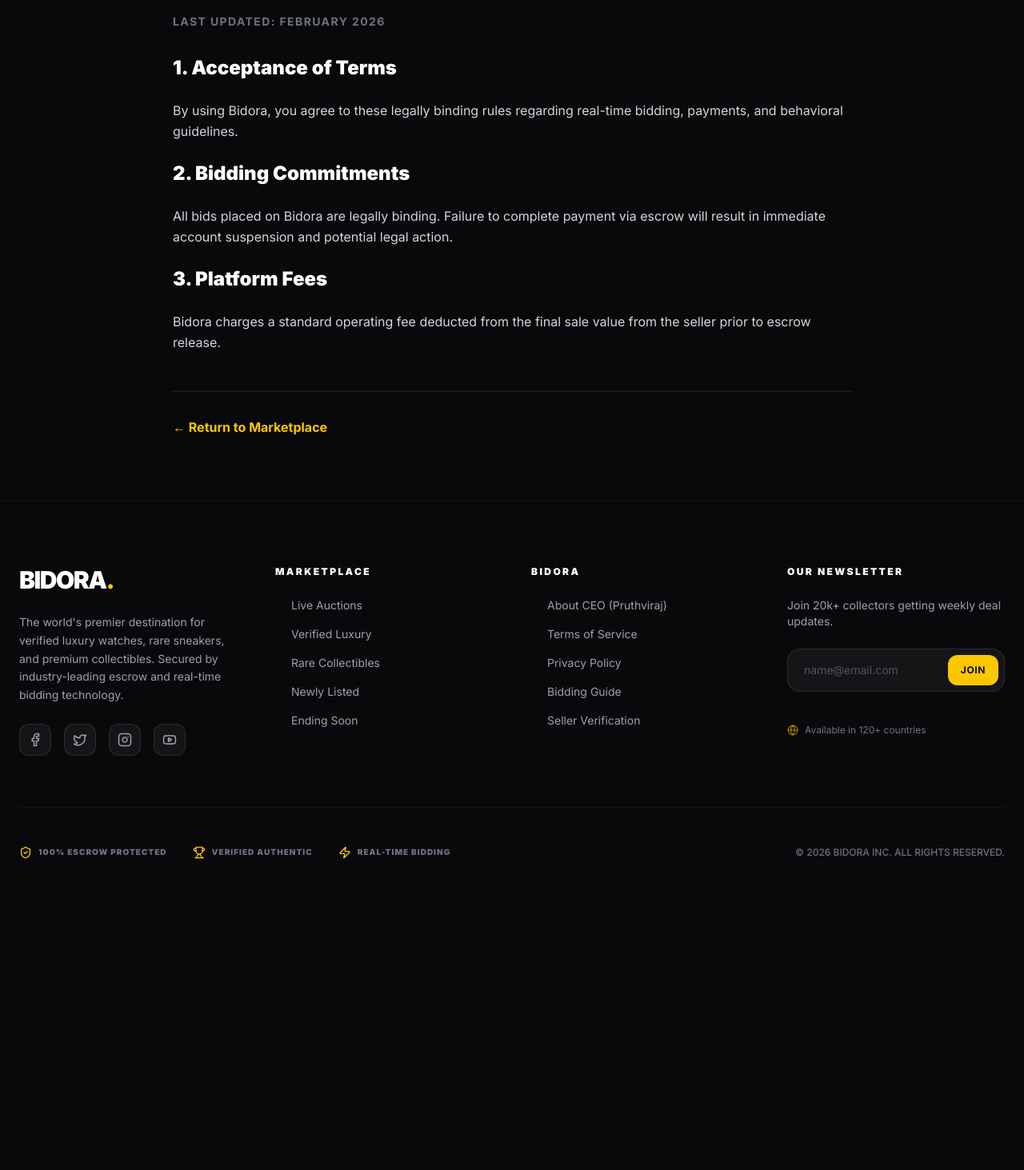
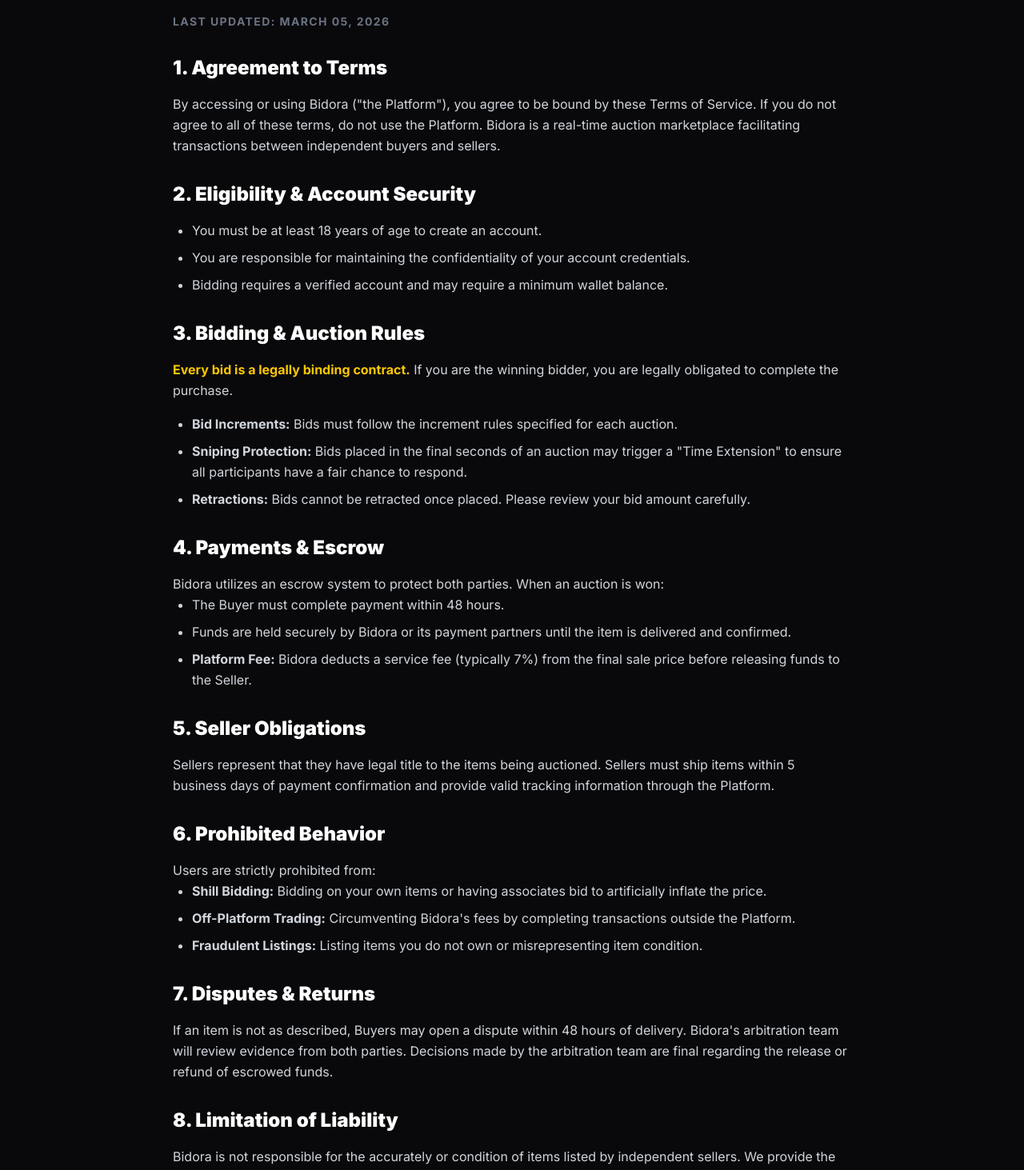
Before and after one commit to CODEWITHPRUTVHI/bidora, a Next.js app in the folder frontend/: page /legal/terms in a window 1280 px wide. Shown: the part 280-1743 px from the top of the page at 80% size. Before the commit the page ends 1402 px from the top, so only its background shows below. Built offline with nearby package versions, Linux system fonts and the light colour scheme.

Commit message:
legal-docs

```diff
--- a/frontend/src/app/legal/privacy/page.tsx
+++ b/frontend/src/app/legal/privacy/page.tsx
@@ -1,22 +1,76 @@
 import Link from 'next/link';
 
-export default function LegalPage() {
+export default function PrivacyPolicy() {
     return (
         <div className="min-h-screen bg-zinc-950 pt-32 pb-20">
             <div className="container mx-auto px-6 max-w-4xl text-gray-300">
                 <h1 className="text-4xl md:text-5xl font-black text-white mb-8 border-b border-white/10 pb-6">Privacy Policy</h1>
-                <p className="text-sm text-gray-500 font-bold mb-8 uppercase tracking-widest">Last Updated: February 2026</p>
+                <p className="text-sm text-gray-500 font-bold mb-8 uppercase tracking-widest">Last Updated: March 05, 2026</p>
 
-                <div className="space-y-6 leading-relaxed">
-                    <h2 className="text-2xl font-black text-white">1. Data Collection</h2>
-                    <p>We collect necessary identification data strictly for KYC and secure financial processing. Your privacy is paramount.</p>
+                <div className="space-y-8 leading-relaxed">
+                    <section>
+                        <h2 className="text-2xl font-black text-white mb-4">1. Information We Collect</h2>
+                        <p className="mb-4">To provide a secure auction experience, we collect the following information:</p>
+                        <ul className="list-disc pl-6 space-y-2">
+                            <li><strong>Account Data:</strong> Name, email address, phone number, and password.</li>
+                            <li><strong>Verification Data:</strong> For sellers, we may collect government-issued IDs, tax identifiers (PAN), or business registration documents to verify authenticity.</li>
+                            <li><strong>Transaction Data:</strong> Details of bids, purchases, and wallet transactions.</li>
+                            <li><strong>Technical Data:</strong> IP address, browser type, and device information to prevent fraud and multi-account abuse.</li>
+                        </ul>
+                    </section>
 
-                    <h2 className="text-2xl font-black text-white">2. Third-Party Sharing</h2>
-                    <p>We do not sell user data. Verification and payment data is exclusively routed through our PCI-compliant partners like Stripe.</p>
+                    <section>
+                        <h2 className="text-2xl font-black text-white mb-4">2. How We Use Your Information</h2>
+                        <p className="mb-2">Your data is used specifically for:</p>
+                        <ul className="list-disc pl-6 space-y-2">
+                            <li>Facilitating real-time bidding and auction notifications.</li>
+                            <li>Processing payments and managing your wallet balance.</li>
+                            <li>Shipping coordination (sharing your address with the seller after payment).</li>
+                            <li>Fraud detection and automated risk assessment (Trust Score system).</li>
+                            <li>Customer support and dispute resolution.</li>
+                        </ul>
+                    </section>
+
+                    <section>
+                        <h2 className="text-2xl font-black text-white mb-4">3. Data Sharing</h2>
+                        <p className="mb-2">We do not sell your personal data. Sharing only occurs in these scenarios:</p>
+                        <ul className="list-disc pl-6 space-y-2">
+                            <li><strong>With Other Users:</strong> When you win an auction, your shipping details are shared with the seller. When you bid, your public profile name may be visible.</li>
+                            <li><strong>Service Providers:</strong> Payment processors (Cashfree), Logistics partners (Shippo), and Infrastructure providers (Vercel/Railway).</li>
+                            <li><strong>Legal Requirements:</strong> If required by law or to protect the safety of our users and platform.</li>
+                        </ul>
+                    </section>
+
+                    <section>
+                        <h2 className="text-2xl font-black text-white mb-4">4. Data Security</h2>
+                        <p>We implement industry-standard security measures including SSL/TLS encryption for all data in transit, password hashing (Bcrypt), and secure database protocols. However, no method of transmission over the Internet is 100% secure.</p>
+                    </section>
+
+                    <section>
+                        <h2 className="text-2xl font-black text-white mb-4">5. Your Privacy Rights</h2>
+                        <p>You have the right to access, correct, or request the deletion of your personal data. You may also opt-out of marketing communications at any time. To exercise these rights, please contact our support team.</p>
+                    </section>
+
+                    <section>
+                        <h2 className="text-2xl font-black text-white mb-4">6. Cookies</h2>
+                        <p>We use cookies to maintain your session and remember your preferences. You can disable cookies in your browser settings, but some features of Bidora may not function correctly.</p>
+                    </section>
+
+                    <section>
+                        <h2 className="text-2xl font-black text-white mb-4">7. Changes to This Policy</h2>
+                        <p>We may update this policy from time to time. We will notify you of any significant changes by posting the new policy on this page and updating the "Last Updated" date.</p>
+                    </section>
+
+                    <section>
+                        <h2 className="text-2xl font-black text-white mb-4">8. Contact Us</h2>
+                        <p>If you have questions about this Privacy Policy, please email us at <span className="text-white font-bold">privacy@bidora.me</span>.</p>
+                    </section>
                 </div>
 
                 <div className="mt-12 pt-8 border-t border-white/10">
-                    <Link href="/" className="text-yellow-400 font-bold hover:underline">← Return to Marketplace</Link>
+                    <Link href="/" className="px-6 py-3 bg-white/5 border border-white/10 rounded-xl text-yellow-400 font-bold hover:bg-white/10 transition-all inline-block">
+                        ← Return to Marketplace
+                    </Link>
                 </div>
             </div>
         </div>
--- a/frontend/src/app/legal/terms/page.tsx
+++ b/frontend/src/app/legal/terms/page.tsx
@@ -1,25 +1,82 @@
 import Link from 'next/link';
 
-export default function LegalPage() {
+export default function TermsOfService() {
     return (
         <div className="min-h-screen bg-zinc-950 pt-32 pb-20">
             <div className="container mx-auto px-6 max-w-4xl text-gray-300">
                 <h1 className="text-4xl md:text-5xl font-black text-white mb-8 border-b border-white/10 pb-6">Terms of Service</h1>
-                <p className="text-sm text-gray-500 font-bold mb-8 uppercase tracking-widest">Last Updated: February 2026</p>
+                <p className="text-sm text-gray-500 font-bold mb-8 uppercase tracking-widest">Last Updated: March 05, 2026</p>
 
-                <div className="space-y-6 leading-relaxed">
-                    <h2 className="text-2xl font-black text-white">1. Acceptance of Terms</h2>
-                    <p>By using Bidora, you agree to these legally binding rules regarding real-time bidding, payments, and behavioral guidelines.</p>
+                <div className="space-y-8 leading-relaxed">
+                    <section>
+                        <h2 className="text-2xl font-black text-white mb-4">1. Agreement to Terms</h2>
+                        <p>By accessing or using Bidora ("the Platform"), you agree to be bound by these Terms of Service. If you do not agree to all of these terms, do not use the Platform. Bidora is a real-time auction marketplace facilitating transactions between independent buyers and sellers.</p>
+                    </section>
 
-                    <h2 className="text-2xl font-black text-white">2. Bidding Commitments</h2>
-                    <p>All bids placed on Bidora are legally binding. Failure to complete payment via escrow will result in immediate account suspension and potential legal action.</p>
+                    <section>
+                        <h2 className="text-2xl font-black text-white mb-4">2. Eligibility & Account Security</h2>
+                        <ul className="list-disc pl-6 space-y-2">
+                            <li>You must be at least 18 years of age to create an account.</li>
+                            <li>You are responsible for maintaining the confidentiality of your account credentials.</li>
+                            <li>Bidding requires a verified account and may require a minimum wallet balance.</li>
+                        </ul>
+                    </section>
 
-                    <h2 className="text-2xl font-black text-white">3. Platform Fees</h2>
-                    <p>Bidora charges a standard operating fee deducted from the final sale value from the seller prior to escrow release.</p>
+                    <section>
+                        <h2 className="text-2xl font-black text-white mb-4">3. Bidding & Auction Rules</h2>
+                        <p className="mb-4"><strong className="text-yellow-400">Every bid is a legally binding contract.</strong> If you are the winning bidder, you are legally obligated to complete the purchase.</p>
+                        <ul className="list-disc pl-6 space-y-2">
+                            <li><strong>Bid Increments:</strong> Bids must follow the increment rules specified for each auction.</li>
+                            <li><strong>Sniping Protection:</strong> Bids placed in the final seconds of an auction may trigger a "Time Extension" to ensure all participants have a fair chance to respond.</li>
+                            <li><strong>Retractions:</strong> Bids cannot be retracted once placed. Please review your bid amount carefully.</li>
+                        </ul>
+                    </section>
+
+                    <section>
+                        <h2 className="text-2xl font-black text-white mb-4">4. Payments & Escrow</h2>
+                        <p>Bidora utilizes an escrow system to protect both parties. When an auction is won:</p>
+                        <ul className="list-disc pl-6 space-y-2">
+                            <li>The Buyer must complete payment within 48 hours.</li>
+                            <li>Funds are held securely by Bidora or its payment partners until the item is delivered and confirmed.</li>
+                            <li><strong>Platform Fee:</strong> Bidora deducts a service fee (typically 7%) from the final sale price before releasing funds to the Seller.</li>
+                        </ul>
+                    </section>
+
+                    <section>
+                        <h2 className="text-2xl font-black text-white mb-4">5. Seller Obligations</h2>
+                        <p>Sellers represent that they have legal title to the items being auctioned. Sellers must ship items within 5 business days of payment confirmation and provide valid tracking information through the Platform.</p>
+                    </section>
+
+                    <section>
+                        <h2 className="text-2xl font-black text-white mb-4">6. Prohibited Behavior</h2>
+                        <p>Users are strictly prohibited from:</p>
+                        <ul className="list-disc pl-6 space-y-2">
+                            <li><strong>Shill Bidding:</strong> Bidding on your own items or having associates bid to artificially inflate the price.</li>
+                            <li><strong>Off-Platform Trading:</strong> Circumventing Bidora's fees by completing transactions outside the Platform.</li>
+                            <li><strong>Fraudulent Listings:</strong> Listing items you do not own or misrepresenting item condition.</li>
+                        </ul>
+                    </section>
+
+                    <section>
+                        <h2 className="text-2xl font-black text-white mb-4">7. Disputes & Returns</h2>
+                        <p>If an item is not as described, Buyers may open a dispute within 48 hours of delivery. Bidora's arbitration team will review evidence from both parties. Decisions made by the arbitration team are final regarding the release or refund of escrowed funds.</p>
+                    </section>
+
+                    <section>
+                        <h2 className="text-2xl font-black text-white mb-4">8. Limitation of Liability</h2>
+                        <p>Bidora is not responsible for the accurately or condition of items listed by independent sellers. We provide the technical platform for auctions but do not take physical possession of items.</p>
+                    </section>
+
+                    <section>
+                        <h2 className="text-2xl font-black text-white mb-4">9. Contact Information</h2>
+                        <p>For legal inquiries or support, please contact <span className="text-white font-bold">legal@bidora.me</span>.</p>
+                    </section>
                 </div>
 
                 <div className="mt-12 pt-8 border-t border-white/10">
-                    <Link href="/" className="text-yellow-400 font-bold hover:underline">← Return to Marketplace</Link>
+                    <Link href="/" className="px-6 py-3 bg-white/5 border border-white/10 rounded-xl text-yellow-400 font-bold hover:bg-white/10 transition-all inline-block">
+                        ← Return to Marketplace
+                    </Link>
                 </div>
             </div>
         </div>
```
